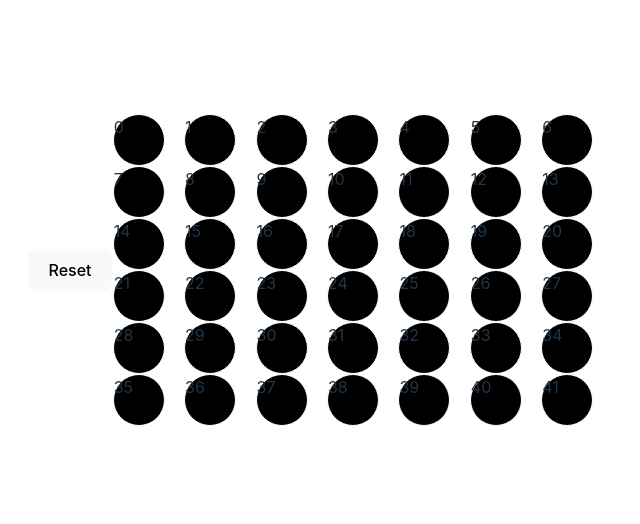
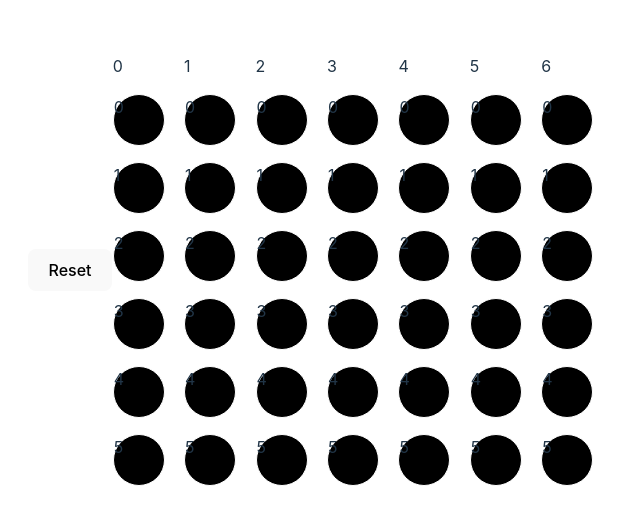
Before and after one commit to richiobando/connect-four, a React (Vite) app: page / in a window 1280 px wide. Shown: the part 130-654 px from the top of the page, without its empty margins (319-959 px from the left). Built offline with nearby package versions, Linux system fonts and the light colour scheme.

Commit message:
fix: :bug: change strucutre of the board
add emptyBoard function that return  a board from a given rows and columns

solve the bug of fake winnings

```diff
--- a/src/App.tsx
+++ b/src/App.tsx
@@ -1,57 +1,132 @@
 import { useState } from 'react';
 import reactLogo from './assets/react.svg';
-import {checkWinner} from './logic/board'
+import WinnerModal from './components/WinnerModal';
+import {emptyBoard, checkWinner} from './logic/board'
 import './App.css';
-
-type Token = null | boolean;
+export type Players = 1|2
+const players = {
+  one:1,
+  two:2
+}
+export type Token = null | Players | unknown;
 function App() {
-  const [board, setBoard] = useState< Array<Token> >(Array.from({ length: 42 }).fill(null));
-  // const [board, setBoard] = useState(initialState);
-  // turn true is for token 1 and false for token 2
-  const [turn, setTurn] = useState(true);
-  const [winner, setWinner] = useState<null | boolean>(null);
+  const [board, setBoard] = useState < Token[][] >(emptyBoard());
+  const [turn, setTurn] = useState(players.one);
+  const [winner, setWinner] = useState<Token>(null);
 
 
-  const clickCellToken = (i: number) => {
-    if (board[i] !== null || winner) return;
+  const clickCellToken = (c: number,r:number) => {
+    if (board[c][r] !== null || winner) return;
     const newBoard = [...board];
-    let cell;
-    if (newBoard[i + 5 * 7] === null) cell = i + 5 * 7;
-    else if (newBoard[i + 4 * 7] === null) cell = i + 4 * 7;
-    else if (newBoard[i + 3 * 7] === null) cell = i + 3 * 7;
-    else if (newBoard[i + 2 * 7] === null) cell = i + 2 * 7;
-    else if (newBoard[i + 7] === null) cell = i + 7;
-    else cell = i;
+    // token goes down
+    if (newBoard[c][r+5] === null)   r +=5;
+    else if (newBoard[c][r+4] === null)   r +=4;
+    else if (newBoard[c][r+3] === null)   r +=3;
+    else if (newBoard[c][r+2] === null)   r +=2;
+    if (newBoard[c][r+1] === null)   r +=1;
+    newBoard[c][r] = turn;
 
-    newBoard[cell] = turn;
+    console.log({r},{c});
     setBoard(newBoard);
-    setTurn((prev) => !prev);
-    checkWinner(newBoard)
+    const changeTurn = turn === players.one ? players.two:players.one
+    setTurn(changeTurn);
+    const newWinner = checkWinner(newBoard)
+    console.log(newWinner);
+
+    if (newWinner) setWinner(newWinner)
   };
+
   const resetBoard = () => {
-    setBoard(Array.from({ length: 42 }).fill(null));
+    setBoard(emptyBoard());
+    setTurn(players.one)
+    setWinner(null)
   };
   // TODO if down cell is empty fill down cell except the last in the column making tokens
 
   // TODO win condition
   return (
-    <div className='App'>
+    <main className='App'>
       <button onClick={resetBoard}>Reset</button>
       <div className='board'>
-        {board.map((x, i) => (
-          <div
-            key={i}
-            className={`cell ${
-              board[i] === true ? 'token1' : board[i] === false ? 'token2' : ''
-            }`}
-            onClick={() => clickCellToken(i)}
-          >
-            {i}
+{/* {console.log(board)} */}
+      {board.map((row, r) => (
+        <div key={r} >
+          <p>{ r}</p>
+            {row.map((col, c) => (
+              <p
+                key={c}
+                className={`cell ${
+                  col === players.one? 'token1': col === players.two? 'token2': ''}`}
+                  onClick={() => clickCellToken(r,c)}
+              >
+                {c}
+              </p>
+            ))}
           </div>
         ))}
       </div>
-    </div>
+      <WinnerModal reset={resetBoard } winner={winner}/>
+    </main>
   );
 }
 
+/*
+[
+    [
+        null,
+        null,
+        null,
+        null,
+        null,
+        null,
+        null
+    ],
+    [
+        null,
+        null,
+        null,
+        null,
+        null,
+        null,
+        null
+    ],
+    [
+        null,
+        null,
+        null,
+        null,
+        null,
+        null,
+        null
+    ],
+    [
+        null,
+        null,
+        null,
+        null,
+        null,
+        null,
+        null
+    ],
+    [
+        null,
+        null,
+        null,
+        null,
+        null,
+        null,
+        null
+    ],
+    [
+        null,
+        null,
+        null,
+        null,
+        null,
+        null,
+        null
+    ]
+]
+*/
+
 export default App;
--- /dev/null
+++ b/src/components/WinnerModal.tsx
@@ -0,0 +1,20 @@
+import React from 'react';
+import { Token } from '../App';
+type Props = {
+  reset: () => void;
+  winner: Token;
+};
+
+export default function WinnerModal({ winner, reset }: Props) {
+  if (winner === null) return null;
+  const text = winner === false ? 'Draw' : 'You Win';
+  return (
+    <section>
+      <h2>{text}</h2>
+      {/* <header>{winner && <p>{winner}</p>}</header> */}
+      <footer>
+        <button onClick={reset}>Reset the Game</button>
+      </footer>
+    </section>
+  );
+}
--- a/src/logic/board.js
+++ /dev/null
@@ -1,64 +0,0 @@
-// type Token =  boolean | unknown;
-const empty = Array.from({ length: 42 }).fill(null);
-// const board = empty.map((e,i)=>[14,21,28,35].includes(i) ? true : null )
-const board = empty.map((e, i) => ([20,26,32,38].includes(i) ? true : null));
-export const checkWinner = (currentBoard) => {
-  for (let j = 0; j < 7; j++) {
-    for (let i = 0; i < 4; i++) {
-      let col = j * 7; // column
-      let ln = i * 7; // line
-      let dg = j * 8;
-      //horizontals
-      // i=0 j=6
-      // i=0 col= 42
-      if (
-        col < 42 &&
-        currentBoard[i + col] !== null && //
-        currentBoard[i + col] === currentBoard[i + col] &&
-        currentBoard[i + col] === currentBoard[i + col + 2] &&
-        currentBoard[i + col] === currentBoard[i + col + 3]
-      ) {
-        return currentBoard[i + col];
-      }
-      // verticals | if a nomber and his multipliers 7  are equal we have a winner (7n)
-      /*
-      change the order of the for loops
-      i=0,1,2,3,
-      j=0,1,2,3,4,5,6
-      [0][7][14][28] = [j] [j+7] [2*j + 7] [3*j + 7]
-      [7][14][21][28] = [j+1*7] [j+ln+7] [2*(j+ln)+7] [3*(j+ln)+7] = 7 14
-      [14][21][28][35] = [j+2*7][j+7]
-      */
-      if (
-        currentBoard[j + ln] !== null &&
-        currentBoard[j + ln] === currentBoard[j + ln + 7] &&
-        currentBoard[j + ln] === currentBoard[j + ln + 2 * 7] &&
-        currentBoard[j + ln] === currentBoard[j + ln + 3 * 7]
-      ) {
-        return currentBoard[j + ln];
-      }
-      // Diagonals down
-      if (
-        i + dg <= 17 &&
-        currentBoard[i + dg] !== null &&
-        currentBoard[i + dg] === currentBoard[i + dg + 8] &&
-        currentBoard[i + dg] === currentBoard[i + dg + 2 * 8] &&
-        currentBoard[i + dg] === currentBoard[i + dg + 3 * 8]
-      ) {
-        return currentBoard[i + dg];
-      }
-      // Diagonals up
-      if (
-        j < 4 &&
-        currentBoard[3 + col+ i] !== null &&
-        currentBoard[3 + col + i] === currentBoard[3 + col + i + 6] &&
-        currentBoard[3 + col + i] === currentBoard[3 + col + i + 2 * 6] &&
-        currentBoard[3 + col + i] === currentBoard[3 + col + i + 3 * 6]
-      ) {
-        return currentBoard[3 + col+ i];
-      }
-    }
-  }
-  return 'no winner';
-};
-checkWinner(board);
--- /dev/null
+++ b/src/logic/board.ts
@@ -0,0 +1,79 @@
+type Token = null | boolean | unknown;
+let rows = 6;
+let columns = 7;
+
+export const emptyBoard = () => {
+  let board = [];
+  for (let c = 0; c < columns; c++) {
+    let row = [];
+    for (let r = 0; r < rows; r++) {
+      row.push(null);
+    }
+    board.push(row);
+  }
+  return board;
+};
+
+// export const checkWinner = (currentBoard) => {
+export const checkWinner = (currentBoard: Token[][]) => {
+  //verticals
+  console.log(currentBoard);
+
+  for (let c = 0; c < columns; c++) {
+    for (let r = 0; r < rows; r++) {
+      if (
+        currentBoard[c][r] !== null &&
+        currentBoard[c][r] === currentBoard[c][r + 1] &&
+        currentBoard[c][r] === currentBoard[c][r + 2] &&
+        currentBoard[c][r] === currentBoard[c][r + 3]
+        ) {
+          console.log('verticals');
+        return true;
+      }
+    }
+  }
+      // horizontals
+      for (let c = 0; c < columns; c++) {
+        for (let r = 0; r < rows; r++) {
+          if (
+            currentBoard[c][r] !== null &&
+            currentBoard[c][r] === currentBoard[c+1][r] &&
+            currentBoard[c][r] === currentBoard[c+2][r] &&
+            currentBoard[c][r] === currentBoard[c+3][r]
+            ) {
+              console.log('horizontals');
+        return true;
+          }
+        }
+      }
+      // Diagonals down
+  for (let c = 3; c < columns; c++) {
+    for (let r = 3; r < rows; r++) {
+      if (
+        currentBoard[c][r] !== null &&
+        currentBoard[c][r] === currentBoard[c-1][r-1] &&
+        currentBoard[c][r] === currentBoard[c-2][r-2] &&
+        currentBoard[c][r] === currentBoard[c-3][r-3]
+        ) {
+        console.log('diag down');
+        return true;
+      }
+    }
+  }
+      // Diagonals up
+      for (let c = 0; c < columns; c++) {
+        for (let r = 3; r < rows - 3; r++) {
+          console.log('diag up');
+      if (
+        currentBoard[c][r] !== null &&
+        currentBoard[c][r] === currentBoard[c+1][r-1] &&
+        currentBoard[c][r] === currentBoard[c+2][r-2] &&
+        currentBoard[c][r] === currentBoard[c+3][r-3]
+      ) {
+        return true;
+      }
+    }
+  }
+  return null;
+};
+emptyBoard();
```
